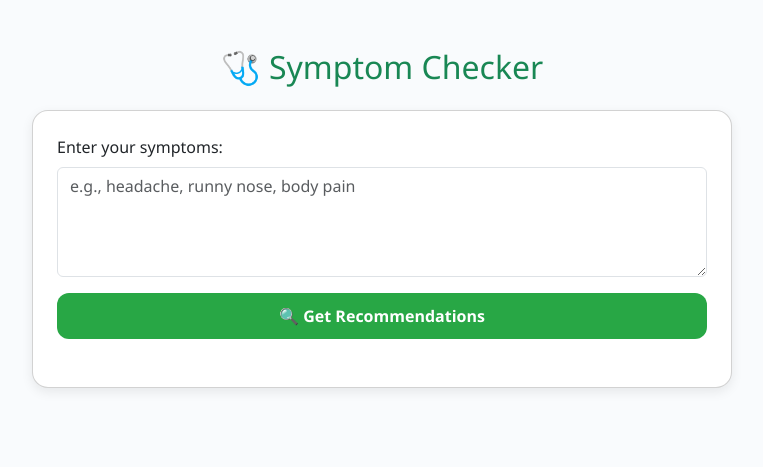
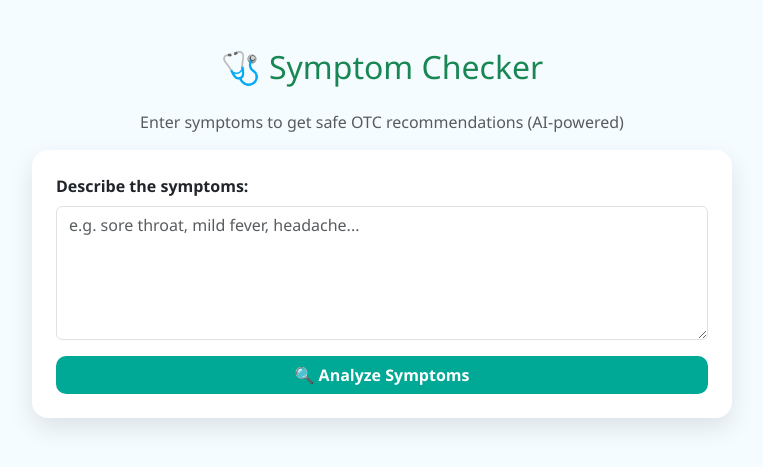
Before and after one commit to imDarshanGK/Drx.MediMate, a Flask app: page /symptom-checker-page in a window 1280 px wide. Shown: the top 467 px of the page, without its empty margins (258-1021 px from the left). Run offline with Flask 3, Linux system fonts and the light colour scheme.

Commit message:
fixed the symmpton check

```diff
--- a/templates/symptom_checker.html
+++ b/templates/symptom_checker.html
@@ -1,72 +1,82 @@
-<!-- templates/symptom_checker.html -->
 <!DOCTYPE html>
 <html lang="en">
 <head>
   <meta charset="UTF-8">
   <title>🩺 Symptom Checker</title>
+  <meta name="viewport" content="width=device-width, initial-scale=1">
   <link href="https://cdn.jsdelivr.net/npm/bootstrap@5.3.2/dist/css/bootstrap.min.css" rel="stylesheet">
   <style>
     body {
-      background-color: #f9fbfd;
+      background-color: #f4fcff;
       font-family: 'Segoe UI', sans-serif;
     }
     .card {
       border-radius: 16px;
-      box-shadow: 0 4px 12px rgba(0,0,0,0.08);
+      box-shadow: 0 10px 24px rgba(0, 0, 0, 0.1);
+      border: none;
     }
     .btn-checker {
-      background-color: #28a745;
+      background-color: #00a896;
       color: white;
+      border-radius: 10px;
       font-weight: 600;
-      border-radius: 12px;
-      padding: 10px 20px;
     }
     .btn-checker:hover {
-      background-color: #218838;
+      background-color: #007f72;
+    }
+    .result-box {
+      white-space: pre-wrap;
+      border-left: 4px solid #00a896;
+      padding: 15px;
+      background-color: #f8fdfa;
+      border-radius: 10px;
     }
   </style>
 </head>
 <body>
   <div class="container py-5">
     <h2 class="text-center text-success mb-4">🩺 Symptom Checker</h2>
+    <p class="text-center text-muted">Enter symptoms to get safe OTC recommendations (AI-powered)</p>
+
     <div class="card p-4 mx-auto" style="max-width: 700px;">
       <div class="mb-3">
-        <label for="symptoms" class="form-label">Enter your symptoms:</label>
-        <textarea class="form-control" id="symptoms" rows="4" placeholder="e.g., headache, runny nose, body pain"></textarea>
+        <label for="symptoms" class="form-label"><strong>Describe the symptoms:</strong></label>
+        <textarea id="symptoms" class="form-control" rows="5" placeholder="e.g. sore throat, mild fever, headache..."></textarea>
       </div>
-      <div class="d-grid">
-        <button class="btn btn-checker" onclick="checkSymptoms()">🔍 Get Recommendations</button>
+      <div class="d-grid gap-2">
+        <button class="btn btn-checker" onclick="checkSymptoms()">🔍 Analyze Symptoms</button>
       </div>
-      <div id="result" class="mt-4" style="white-space: pre-wrap;"></div>
+    </div>
+
+    <div id="result" class="mt-4" style="display:none;">
+      <h5 class="text-primary">🧠 AI Recommendation:</h5>
+      <div class="result-box mt-2" id="aiResponse"></div>
     </div>
   </div>
 
   <script>
-    document.getElementById("symptomForm").addEventListener("submit", function (e) {
-        e.preventDefault();
-        const symptoms = document.getElementById("symptoms").value;
+    function checkSymptoms() {
+      const symptoms = document.getElementById("symptoms").value;
+      if (!symptoms.trim()) {
+        alert("Please enter some symptoms.");
+        return;
+      }
 
-        fetch('/symptom_checker', {
-            method: 'POST',
-            headers: {
-                'Content-Type': 'application/json',
-            },
-            body: JSON.stringify({ symptoms: symptoms }),
-        })
-        .then(response => {
-            if (!response.ok) {
-                throw new Error("Server error: " + response.status);
-            }
-            return response.json();  // this will fail if it's not valid JSON
-        })
-        .then(data => {
-            document.getElementById("response").innerText = data.response;
-        })
-        .catch(error => {
-            document.getElementById("response").innerText = "❌ Error: " + error.message;
-        });
-    });
-    </script>
-
+      fetch("/symptom_checker", {
+        method: "POST",
+        headers: { "Content-Type": "application/json" },
+        body: JSON.stringify({ symptoms })
+      })
+      .then(res => res.json())
+      .then(data => {
+        document.getElementById("aiResponse").innerText = data.response;
+        document.getElementById("result").style.display = "block";
+      })
+      .catch(err => {
+        document.getElementById("aiResponse").innerText = "❌ An error occurred while analyzing symptoms.";
+        document.getElementById("result").style.display = "block";
+      });
+    }
+  </script>
 </body>
 </html>
```
